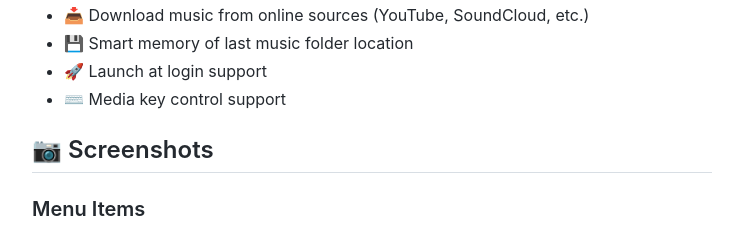
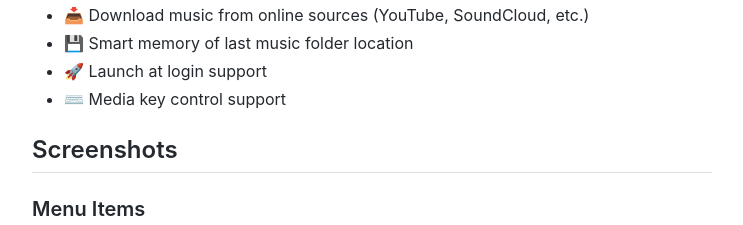
Before and after one commit to samzong/MacMusicPlayer, a plain HTML site: page index.html in a window 1280 px wide. Shown: the part 2180-2405 px from the top of the page, without its empty margins (268-1011 px from the left). Drawn offline with Linux system fonts and the light colour scheme; some icons are missing.

Commit message:
deploy: f265463e7457da485fa78db3a9ddd4af6655aa0c

```diff
--- a/index.html
+++ b/index.html
@@ -66,7 +66,7 @@
           <li>🚀 Launch at login support</li>
           <li>⌨️ Media key control support</li>
         </ul>
-        <h2 id="-screenshots"><a aria-hidden="true" tabindex="-1" href="#-screenshots" class="anchor"><span class="icon icon-link"></span></a>📷 Screenshots</h2>
+        <h2 id="screenshots"><a aria-hidden="true" tabindex="-1" href="#screenshots" class="anchor"><span class="icon icon-link"></span></a>Screenshots</h2>
         <h3 id="menu-items"><a aria-hidden="true" tabindex="-1" href="#menu-items" class="anchor"><span class="icon icon-link"></span></a>Menu Items</h3>
         <p>
           <img src="MenuItems.png" alt="">
```
